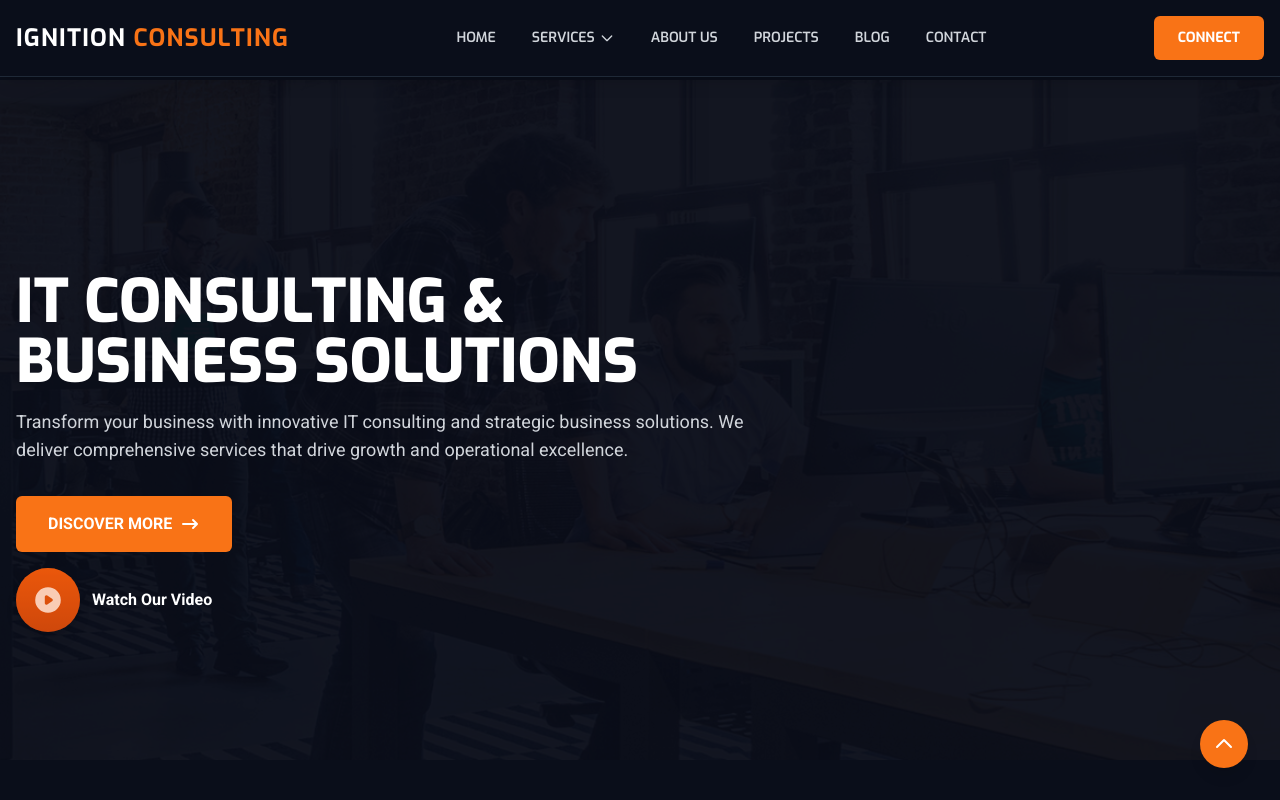
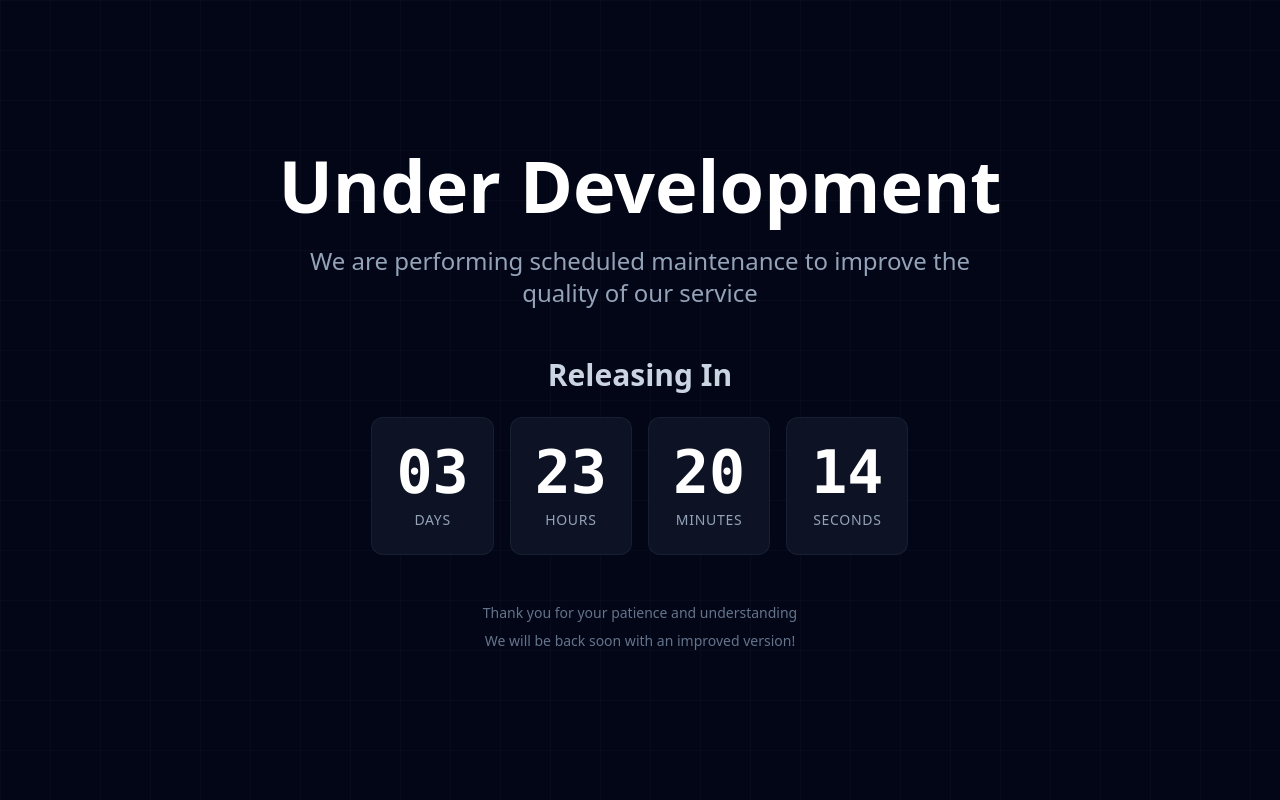
Before and after one commit to piotr-kowalski1992/website-comapany, a React (Vite) app: page / in a window 1280 px wide. Shown: the top 800 px of the page. Built offline with nearby package versions, Linux system fonts and the light colour scheme.

Commit message:
Add files via upload

```diff
--- a/App.tsx
+++ b/App.tsx
@@ -1,4 +1,4 @@
-import React from 'react';
+/*import React from 'react';
 import { BrowserRouter, Routes, Route, Outlet } from 'react-router-dom';
 import Header from './components/Header';
 import Footer from './components/Footer';
@@ -53,4 +53,21 @@ function App() {
   );
 }
 
+export default App;*/
+
+
+import React from 'react';
+import { BrowserRouter, Routes, Route } from 'react-router-dom';
+import UnderDevelopmentPage from './pages/UnderDevelopmentPage';
+
+function App() {
+    return (
+        <BrowserRouter>
+            <Routes>
+                <Route path="*" element={<UnderDevelopmentPage />} />
+            </Routes>
+        </BrowserRouter>
+    );
+}
+
 export default App;
--- a/components/Countdown.tsx
+++ b/components/Countdown.tsx
@@ -8,7 +8,7 @@ interface TimeLeft {
 }
 
 const Countdown: React.FC = () => {
-  const targetDate = new Date('2025-10-28T00:00:00').getTime();
+  const targetDate = new Date('2025-10-29T00:00:00').getTime();
 
   const calculateTimeLeft = (): TimeLeft => {
     const now = new Date().getTime();
```
